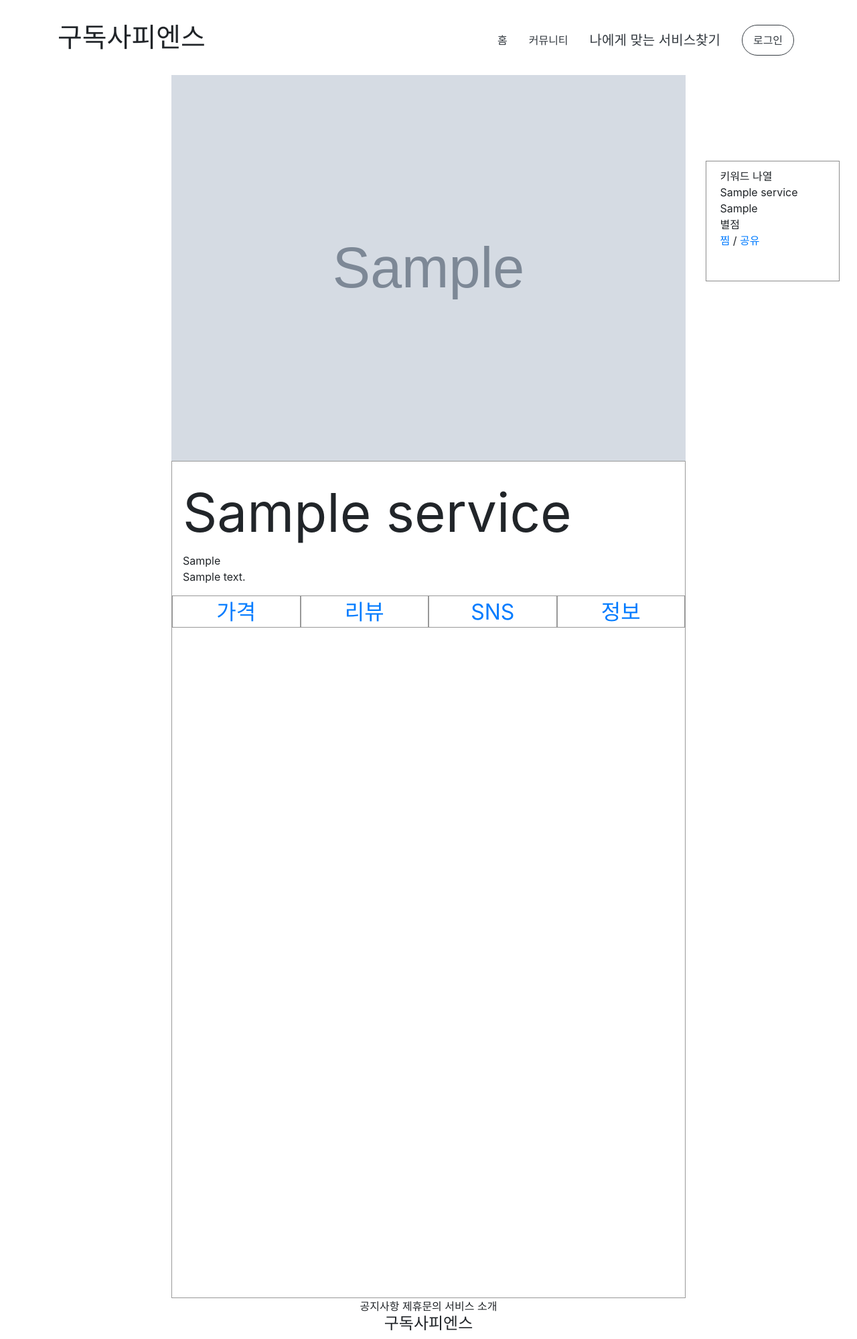
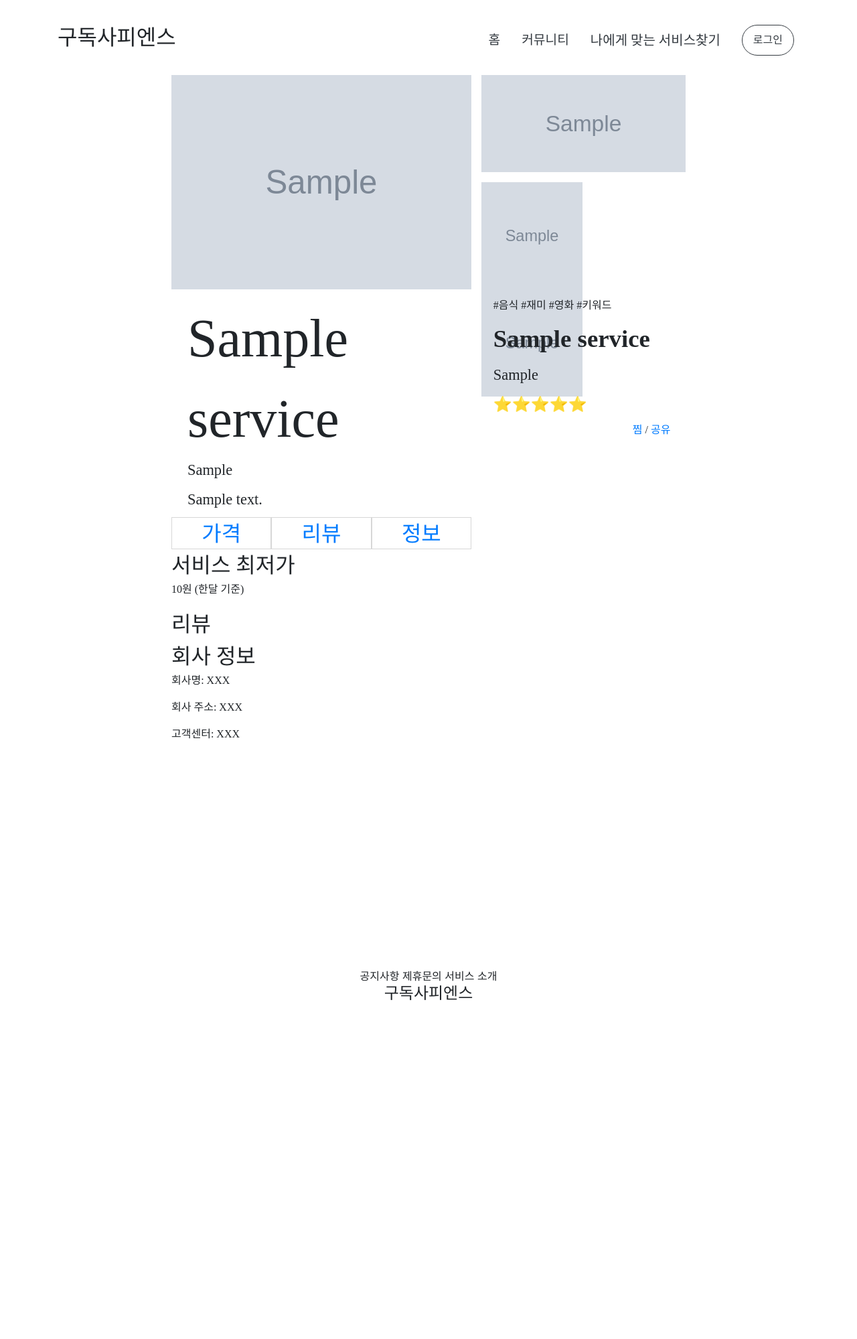
Before and after one commit to TEAM-GudokSapiens/Gudok_Sapiens, a Django app: page /services/detail/1/ in a window 1280 px wide. Shown: the whole page at 67% size. After the commit the page ends 1493 px from the top, so only its background shows below. Run offline with Django 3.2, Linux system fonts and the light colour scheme; tables that the repository leaves empty hold one stand-in row (values such as "Sample post"); grey boxes marked "Sample" are stand-in pictures; some libraries are stand-ins or nearby versions.

Commit message:
Design: [services_detail css 추가]

```diff
--- a/services/templates/services/detail.html
+++ b/services/templates/services/detail.html
@@ -1,14 +1,19 @@
 {% extends "base.html" %}
 {% block content %}
-<div class="detail-container d-flex flex-column align-items-center mt-3">
-    <div class="img-container">
-        {% if service.img %}
-            <img src="{{ service.img.url }}" class="w-100"/>
-        {% endif %}
+<div class="d-flex justify-content-center">
+    <div class="detail-container mt-3">
+        <div class="img-container d-flex justify-content-around">
+            <img src="{{ service.img.url }}" class="main-img"/>
+            <div class="sub-container d-flex flex-column">
+                <img src="{{ service.img.url }}" class="second-img" />
+                <div class="sub-img">
+                    <img src="{{ service.img.url }}" />
+                    <img src="{{ service.img.url }}" />
+                </div>
+            </div>
         </div>
         <div class="service-container">
-        <td>
-            <div class="service-content p-3">
+                <div class="service-box pl-4">
                     <div class="service-name">{{service.name}}</div>
                     <div class="service-intro">{{service.intro}}</div>
                     <div class="service-content">{{service.content}}</div>
@@ -16,20 +21,37 @@
                 <div class="page-menu d-flex justify-content-around">
                     <div class=""><a href="">가격</a></div>
                     <div class=""><a href="">리뷰</a></div>
-                <div class=""><a href="">SNS</a></div>
                     <div class=""><a href="">정보</a></div>
                 </div>
-            <div style="height: 1000px;"></div>
-        </td>
+                <div class="price-tab">
+                    <div class="tab-title">서비스 최저가</div>
+                    <p class="tab-content">{{service.price}}원 (한달 기준)</p>
+                </div>
+                <div class="review-tab">
+                    <div class="tab-title">리뷰</div>
+
+                </div>
+                <div class="info-tab">
+                    <div class="tab-title">회사 정보</div>
+                    <p class="tab-content">회사명: XXX</p>
+                    <p class="tab-content">회사 주소: XXX</p>
+                    <p class="tab-content">고객센터: XXX</p>
                 </div>
         </div>
         <div class="fixing-box">
-    <div>키워드 나열</div>
-    <div>{{service.name}}</div>
-    <div>{{service.intro}}</div>
-    <div>별점</div>
-    <div><a href="">찜</a> /
+            <div class="keywords">
+                <div>#음식</div>
+                <div>#재미</div>
+                <div>#영화</div>
+                <div>#키워드</div>
+            </div>
+            <div class="fix-name">{{service.name}}</div>
+            <div class="fix-intro">{{service.intro}}</div>
+            <div class="fix-stars">⭐️⭐️⭐️⭐️⭐️</div>
+            <div class="fix-link"><a href="">찜</a> /
                 <a href="">공유</a>
             </div>
         </div>
+    </div>
+</div>
 {% endblock %}
--- a/static/base.css
+++ b/static/base.css
@@ -1,10 +1,9 @@
-.service-container,
-.page-menu div {
-  border: 1px solid rgb(152, 152, 152);
-}
 .service-container {
-  width: 60vw;
-  height: auto;
+  width: 35vw;
+  height: 1000px;
+  font-family: "GmarketSansTTFLight";
+  /* border: 1px solid rgb(215, 215, 215); */
+  margin-top: 13px;
 }
 .page-menu div {
   width: 100vw;
@@ -12,39 +11,68 @@
   height: 6vh;
   line-height: 6vh;
   font-size: 2em;
+  border: 1px solid rgb(215, 215, 215);
 }
 .service-name {
-  font-size: 5em;
+  font-size: 5rem;
+}
+.service-intro,
+.service-content {
+  font-size: 1.4rem;
+  padding-bottom: 10px;
 }
 .img-container {
   width: 60vw;
+  height: 40vh;
 }
+.sub-container {
+  width: 25vw;
+  height: auto;
+}
+.sub-img img {
+  width: 49.4%;
+  height: 100%;
+  display: inline;
+}
+.sub-img {
+  padding-left: 15px;
+  height: 20vh;
+}
+.second-img {
+  width: 25vw;
+  height: 20vh;
+  padding: 0px 0px 15px 15px;
+}
+.main-img {
+  width: 35vw;
+  height: 40vh;
+}
+
 .fixing-box {
-  border: 1px solid rgb(140, 140, 140);
-  width: 200px;
-  height: 180px;
+  font-family: "KOTRA_SONGEULSSI";
+  /* border: 1px solid rgb(215, 215, 215); */
+  width: 23.8vw;
+  height: auto;
   position: fixed;
-  top: 30%;
-  right: 2%;
+  top: 53%;
+  right: 20.2%;
   padding: 10px 20px;
 }
-.service-content,
-.service-intro {
-  /* font-size: 1.5em; */
-@import url('./reset.css');
-@import url('./font.css');
+/* font-size: 1.5em; */
+@import url("./reset.css");
+@import url("./font.css");
 
 /* .top-header {
   margin: 1rem 0 0 1rem;
 } */
 
 .top-header-title {
-  font-family: 'KOTRA_SONGEULSSI';
+  font-family: "KOTRA_SONGEULSSI";
   font-size: 2rem;
 }
 
 .top-header-links {
-  font-family: 'GmarketSansTTFLight';
+  font-family: "GmarketSansTTFLight";
   font-size: 1.2rem;
 }
 
@@ -52,7 +80,40 @@
   .top-header-title {
     font-size: 1.5rem;
   }
-  .top-header-links, .under-nav {
+  .top-header-links,
+  .under-nav {
     font-size: 0.8rem;
   }
+  .service-container {
+    width: 100vw;
+  }
+  .img-container {
+    width: 100vw;
+  }
+  .fixing-box {
+    display: none;
+  }
 }
+.keywords {
+  margin: 10px 0px;
+}
+.keywords div {
+  display: inline;
+}
+.fix-name {
+  font-size: 2.3rem;
+  font-weight: bolder;
+  margin-bottom: 10px;
+}
+.fix-intro,
+.fix-stars {
+  font-size: 1.4rem;
+  margin-bottom: 10px;
+}
+.fix-link {
+  text-align: right;
+}
+.tab-title {
+  font-family: "KOTRA_SONGEULSSI";
+  font-size: 2rem;
+}
```
Lines whose indentation alone changed are shown as unchanged.
